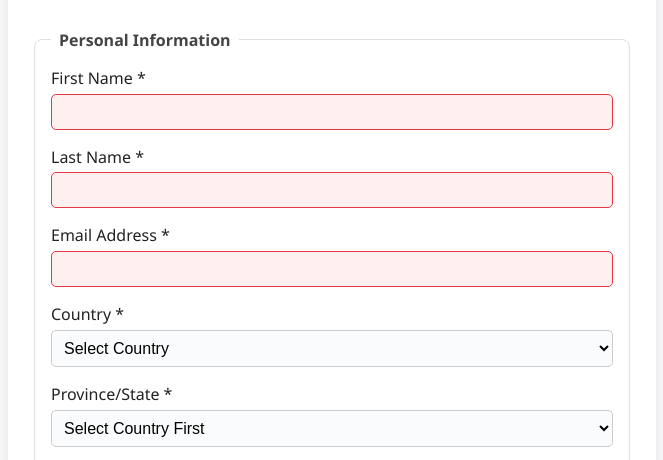
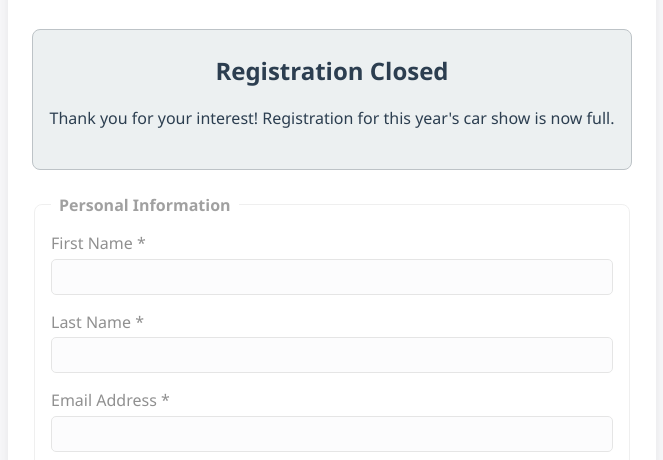
Before and after one commit to Ill-Eagle-Official/seaside-cruizers, a website: page registration.html in a window 1280 px wide. Shown: the part 319-779 px from the top of the page, without its empty margins (308-971 px from the left). Drawn offline with Linux system fonts and the light colour scheme; no server answers.

Commit message:
close reg

```diff
--- a/main.js
+++ b/main.js
@@ -1,3 +1,6 @@
+// Set to false to re-open registrations
+const REGISTRATION_CLOSED = true;
+
 // Pricing constants
 const BASE_FEE = 30;
 const POKER_RUN_PRICE = 5;
@@ -86,6 +89,29 @@ async function checkPokerRunAvailability() {
 // Check availability when page loads
 checkPokerRunAvailability();
 
+function closeRegistration() {
+  const form = document.getElementById('registrationForm');
+  const closedMessage = document.getElementById('closedMessage');
+  const payNowBtn = document.getElementById('payNow');
+
+  if (closedMessage) closedMessage.classList.remove('hidden');
+  if (form) {
+    form.querySelectorAll('input, select, textarea, button').forEach(el => {
+      el.disabled = true;
+    });
+    form.style.opacity = '0.5';
+    form.style.pointerEvents = 'none';
+  }
+  if (payNowBtn) {
+    payNowBtn.style.backgroundColor = '#95a5a6';
+    payNowBtn.style.cursor = 'not-allowed';
+  }
+}
+
+if (REGISTRATION_CLOSED) {
+  closeRegistration();
+}
+
 // Handle form submission and Stripe Checkout
 const form = document.getElementById('registrationForm');
 const payNowBtn = document.getElementById('payNow');
@@ -94,15 +120,11 @@ const errorMessage = document.getElementById('errorMessage');
 const userFirstName = document.getElementById('userFirstName');
 
 form.addEventListener('submit', async function (e) {
-  // TEMPORARILY DISABLED FOR TESTING - Remove this block to re-enable
-  const TESTING_MODE = false; // Set to false to re-enable registrations
-  if (TESTING_MODE) {
-    e.preventDefault();
-    alert('Registration is temporarily disabled for testing. Please contact the administrator.');
+  e.preventDefault();
+
+  if (REGISTRATION_CLOSED) {
     return false;
   }
-
-  e.preventDefault();
 
   // Prevent double-submission
   if (payNowBtn.disabled) {
@@ -171,6 +193,11 @@ form.addEventListener('submit', async function (e) {
     const data = await response.json();
 
     if (!response.ok) {
+      if (data.registrationClosed) {
+        closeRegistration();
+        return;
+      }
+
       // Handle Poker Run full error
       if (data.pokerRunFull) {
         if (pokerRun) pokerRun.checked = false;
--- a/registration.html
+++ b/registration.html
@@ -12,6 +12,10 @@
   <main>
     <img src="seaside-cruizers.jpg" alt="Seaside Cruizers Logo" class="logo">
     <h1>Father's Day Weekend Car Show Registration</h1>
+    <div id="closedMessage" class="hidden">
+      <h2>Registration Closed</h2>
+      <p>Thank you for your interest! Registration for this year's car show is now full.</p>
+    </div>
     <form id="registrationForm" novalidate>
       <fieldset>
         <legend>Personal Information</legend>
--- a/styles.css
+++ b/styles.css
@@ -167,6 +167,20 @@ button[type="submit"] {
   color: #155724;
 }
 
+#closedMessage {
+  text-align: center;
+  margin-bottom: 1.5rem;
+  background: #ecf0f1;
+  border: 1px solid #bdc3c7;
+  border-radius: 8px;
+  padding: 1.5rem 1rem;
+  color: #2c3e50;
+}
+
+#closedMessage h2 {
+  margin-top: 0;
+}
+
 #errorMessage {
   background: #fff0f0;
   border: 1px solid #f5c2c7;
```
Also changed, not shown: api/create-checkout-session.js (+7 -0 lines), index.html (+3 -20 lines), server.js (+8 -0 lines).
